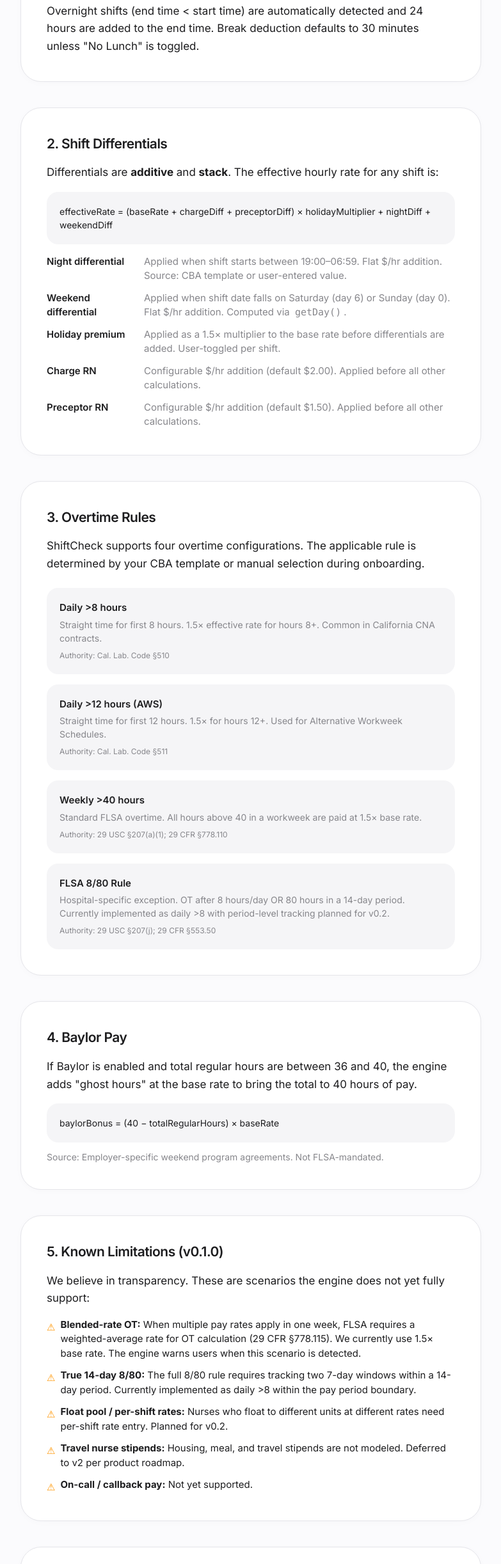
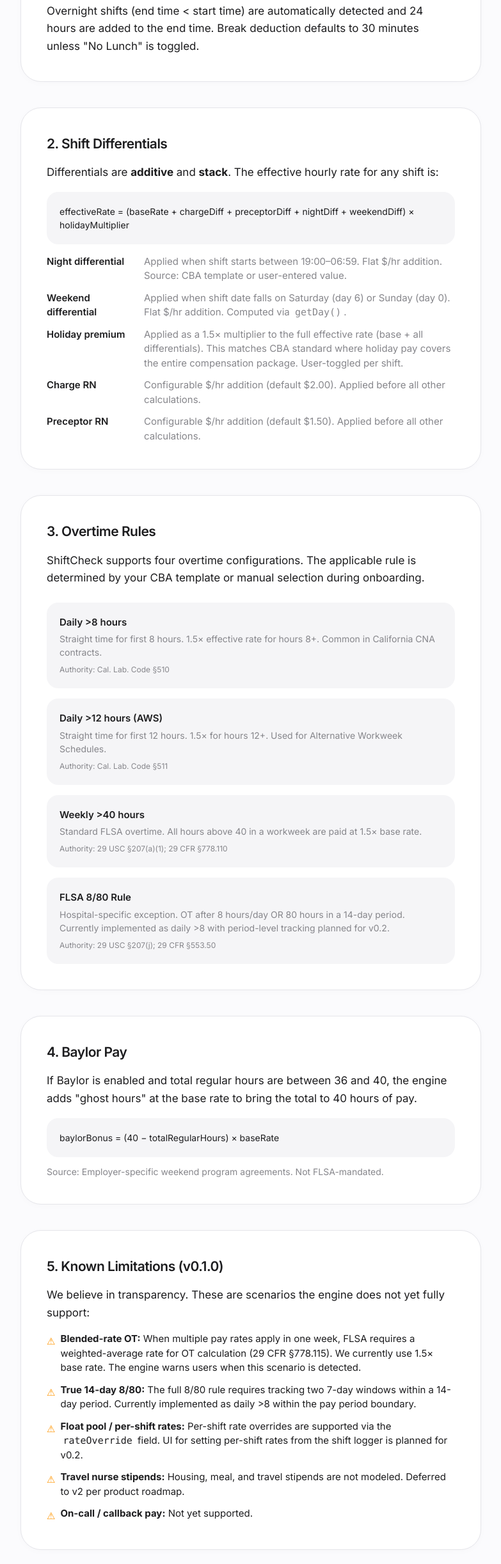
Before and after one commit to rpottam/nurse-paycheck-auditor, a Next.js app: page /methodology in a window 1280 px wide. Shown: the part 623-3068 px from the top of the page at 64% size, without its empty margins (248-1031 px from the left). Built offline with nearby package versions, Linux system fonts and the light colour scheme.

Commit message:
Fix: Holiday multiplier now applies to full effective rate (base+diffs), not just base. CBA-standard formula order.

```diff
--- a/src/app/methodology/page.tsx
+++ b/src/app/methodology/page.tsx
@@ -48,7 +48,7 @@ export default function Methodology() {
               Differentials are <strong>additive</strong> and <strong>stack</strong>. The effective hourly rate for any shift is:
             </p>
             <div className="bg-[#f5f5f7] rounded-2xl p-5 mb-4 font-mono text-[14px]">
-              effectiveRate = (baseRate + chargeDiff + preceptorDiff) × holidayMultiplier + nightDiff + weekendDiff
+              effectiveRate = (baseRate + chargeDiff + preceptorDiff + nightDiff + weekendDiff) × holidayMultiplier
             </div>
             <div className="space-y-3 text-[15px]">
               <div className="flex items-start gap-3">
@@ -61,7 +61,7 @@ export default function Methodology() {
               </div>
               <div className="flex items-start gap-3">
                 <span className="font-semibold min-w-[140px]">Holiday premium</span>
-                <span className="text-[#86868b]">Applied as a 1.5× multiplier to the base rate before differentials are added. User-toggled per shift.</span>
+                <span className="text-[#86868b]">Applied as a 1.5× multiplier to the full effective rate (base + all differentials). This matches CBA standard where holiday pay covers the entire compensation package. User-toggled per shift.</span>
               </div>
               <div className="flex items-start gap-3">
                 <span className="font-semibold min-w-[140px]">Charge RN</span>
@@ -133,7 +133,7 @@ export default function Methodology() {
               </li>
               <li className="flex items-start gap-2">
                 <span className="text-[#ff9500] mt-1">⚠</span>
-                <span><strong>Float pool / per-shift rates:</strong> Nurses who float to different units at different rates need per-shift rate entry. Planned for v0.2.</span>
+                <span><strong>Float pool / per-shift rates:</strong> Per-shift rate overrides are supported via the <code className="bg-white px-1 rounded">rateOverride</code> field. UI for setting per-shift rates from the shift logger is planned for v0.2.</span>
               </li>
               <li className="flex items-start gap-2">
                 <span className="text-[#ff9500] mt-1">⚠</span>
--- a/src/lib/engine.ts
+++ b/src/lib/engine.ts
@@ -65,22 +65,25 @@ export function calculatePayPeriod(profile: UserProfile, payPeriod: PayPeriod):
     // Determine night differential based on shift start time
     const startHour = parseInt(shift.startTime.split(':')[0]);
     const isNight = startHour >= 19 || startHour < 7;
-    let effectiveRate = baseRate * shiftMultiplier;
 
     if (isNight && profile.nightDiff) {
-      effectiveRate += profile.nightDiff;
+      baseRate += profile.nightDiff;
       rulesApplied.add('night_differential');
     }
 
     // Weekend differential — check day of week (0=Sun, 6=Sat)
     const shiftDate = parse(shift.date, 'yyyy-MM-dd', new Date());
     const dayOfWeek = getDay(shiftDate);
-    const isWeekend = dayOfWeek === 0 || dayOfWeek === 6; // Sunday or Saturday
+    const isWeekend = dayOfWeek === 0 || dayOfWeek === 6;
 
     if (isWeekend && profile.weekendDiff) {
-      effectiveRate += profile.weekendDiff;
+      baseRate += profile.weekendDiff;
       rulesApplied.add('weekend_differential');
     }
+
+    // Apply holiday multiplier AFTER all diffs are added to base
+    // This matches CBA standard: holiday premium applies to full effective rate
+    let effectiveRate = baseRate * shiftMultiplier;
 
     // Calculate daily overtime
     let straightHours = hours;
```
